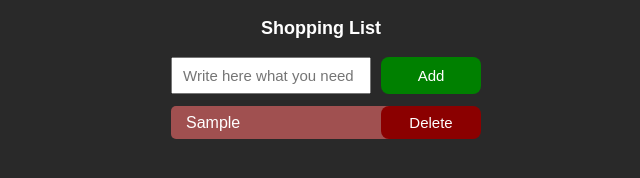
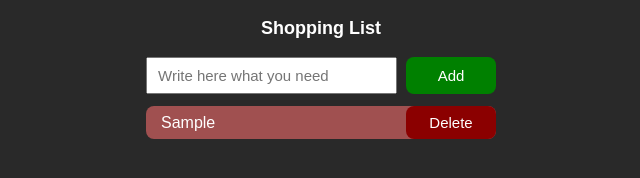
Before and after one commit to alexdominte/shopping-list, a plain HTML site: page index.html in a window 1280 px wide. Both pictures are taken after typing "Sample" into the empty fields and a click on the button "Add". Shown: the whole page, without its empty margins (319-959 px from the left). Drawn offline with Linux system fonts and the light colour scheme.

Commit message:
css updated

```diff
--- a/Shopping-list.css
+++ b/Shopping-list.css
@@ -5,7 +5,7 @@ body{
 }
 
 .container-div{
-  width: 300px;
+  width: 350px;
   margin: auto;
 }
 
@@ -15,19 +15,26 @@ body{
   text-align: center;
 }
 
-.list-grid,
 .input-list-grid{
   display: grid;
-  grid-template-columns: 200px 100px;
+  grid-template-columns: 1fr 90px; /* Use 1fr for flexible input column */
   column-gap: 10px;
   row-gap: 10px;
   align-items: center;
+  margin-bottom: 10px;
+  width: 100%;
 }
 
 .list-grid{
+  display: grid;
+  grid-template-columns: auto 90px;
+  column-gap: 10px;
+  row-gap: 10px;
+  align-items: center;
   margin-top: 12px;
   background-color: rgb(160, 80, 80);
-  border-radius: 5px;
+  border-radius: 8px;
+  box-sizing: border-box;
 }
 
 .list-text{
@@ -38,7 +45,7 @@ body{
 
 .input-list-grid{
   margin-bottom: 10px;
-  align-items: stretch;
+  align-items: center;
 }
 
 button{
@@ -50,6 +57,7 @@ button{
   padding-bottom: 8px;
   font-size: 15px;
   padding-left: 10px;
+  width: 94%; /* Keeps the input within its column */
 }
 
 .add-button{
@@ -58,6 +66,8 @@ button{
   color: white;
   border: none;
   cursor: pointer;
+  padding-top: 10px;
+  padding-bottom: 10px;
 }
 
 .delete-button{
```
